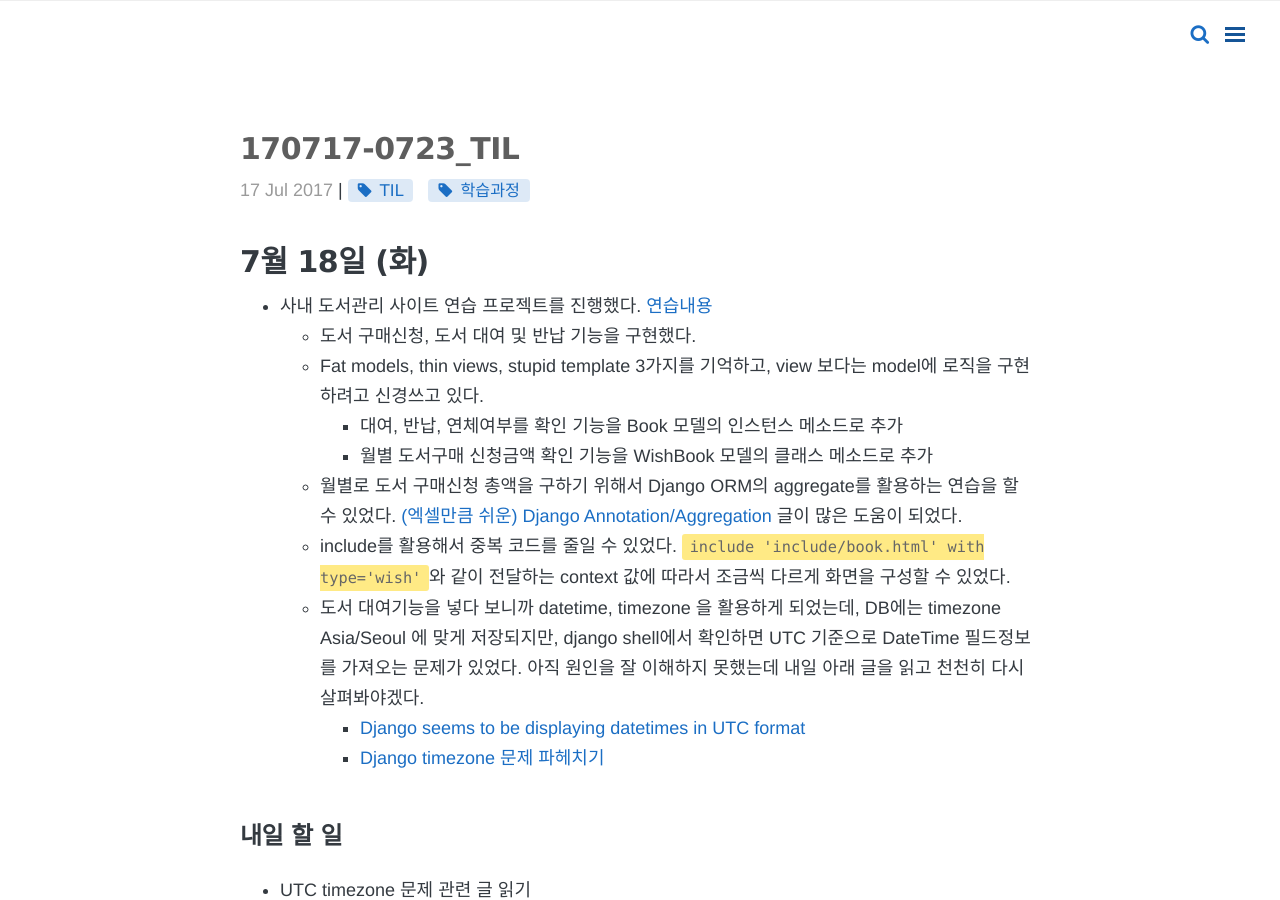
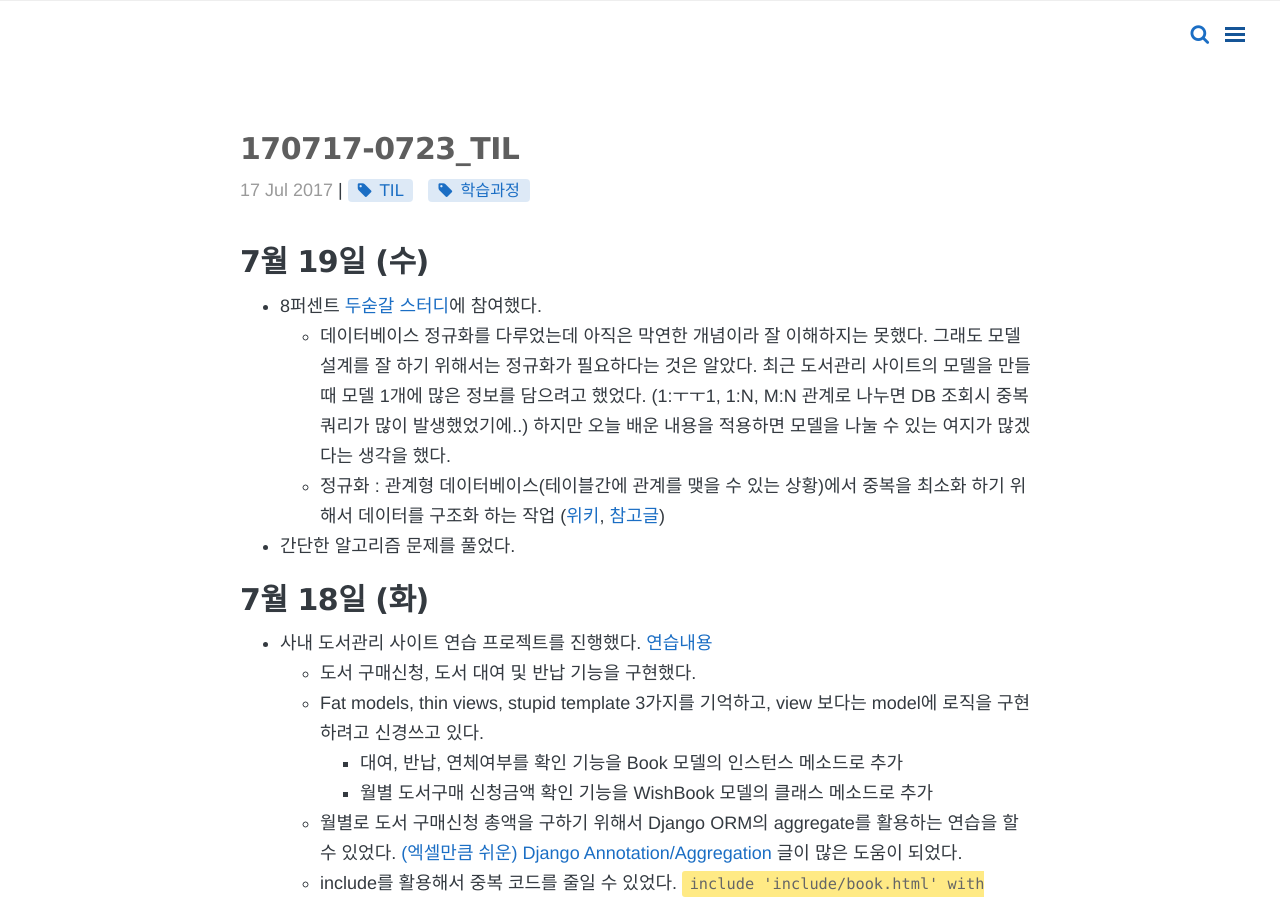
Before and after one commit to wayhome25/wayhome25.github.io, a Jekyll site: the page built from _posts/TIL(Today I Learned)/2017-07-17-07-23-TIL.md, in a window 1280 px wide and 900 px high. Built offline with Jekyll 4.4.1, drawn with Linux system fonts in a browser that asks for light colours; nearby versions of some CDN libraries; comment, search, counter and statistics services are not loaded.

Commit message:
add blog post

```diff
--- a/_posts/TIL(Today I Learned)/2017-07-17-07-23-TIL.md
+++ b/_posts/TIL(Today I Learned)/2017-07-17-07-23-TIL.md
@@ -6,6 +6,12 @@ permalink: /til/:year/:month/:day/:title/
 tags: [TIL, 학습과정]
 comments: true
 ---
+
+# 7월 19일 (수)
+- 8퍼센트 [두숟갈 스터디](https://8percent.github.io/2017-06-30/%EC%8A%A4%ED%84%B0%EB%94%94%EC%8B%9C%EC%9E%91/)에 참여했다.
+  - 데이터베이스 정규화를 다루었는데 아직은 막연한 개념이라 잘 이해하지는 못했다. 그래도 모델 설계를 잘 하기 위해서는 정규화가 필요하다는 것은 알았다. 최근 도서관리 사이트의 모델을 만들 때 모델 1개에 많은 정보를 담으려고 했었다. (1:ㅜㅜ1, 1:N, M:N 관계로 나누면 DB 조회시 중복 쿼리가 많이 발생했었기에..) 하지만 오늘 배운 내용을 적용하면 모델을 나눌 수 있는 여지가 많겠다는 생각을 했다.
+  - 정규화 : 관계형 데이터베이스(테이블간에 관계를 맺을 수 있는 상황)에서 중복을 최소화 하기 위해서 데이터를 구조화 하는 작업 ([위키](https://ko.wikipedia.org/wiki/%EB%8D%B0%EC%9D%B4%ED%84%B0%EB%B2%A0%EC%9D%B4%EC%8A%A4_%EC%A0%95%EA%B7%9C%ED%99%94), [참고글](https://blog.lael.be/post/71))
+- 간단한 알고리즘 문제를 풀었다.
 
 # 7월 18일 (화)
 - 사내 도서관리 사이트 연습 프로젝트를 진행했다. [연습내용](https://github.com/wayhome25/our-book/commits/master)
```
